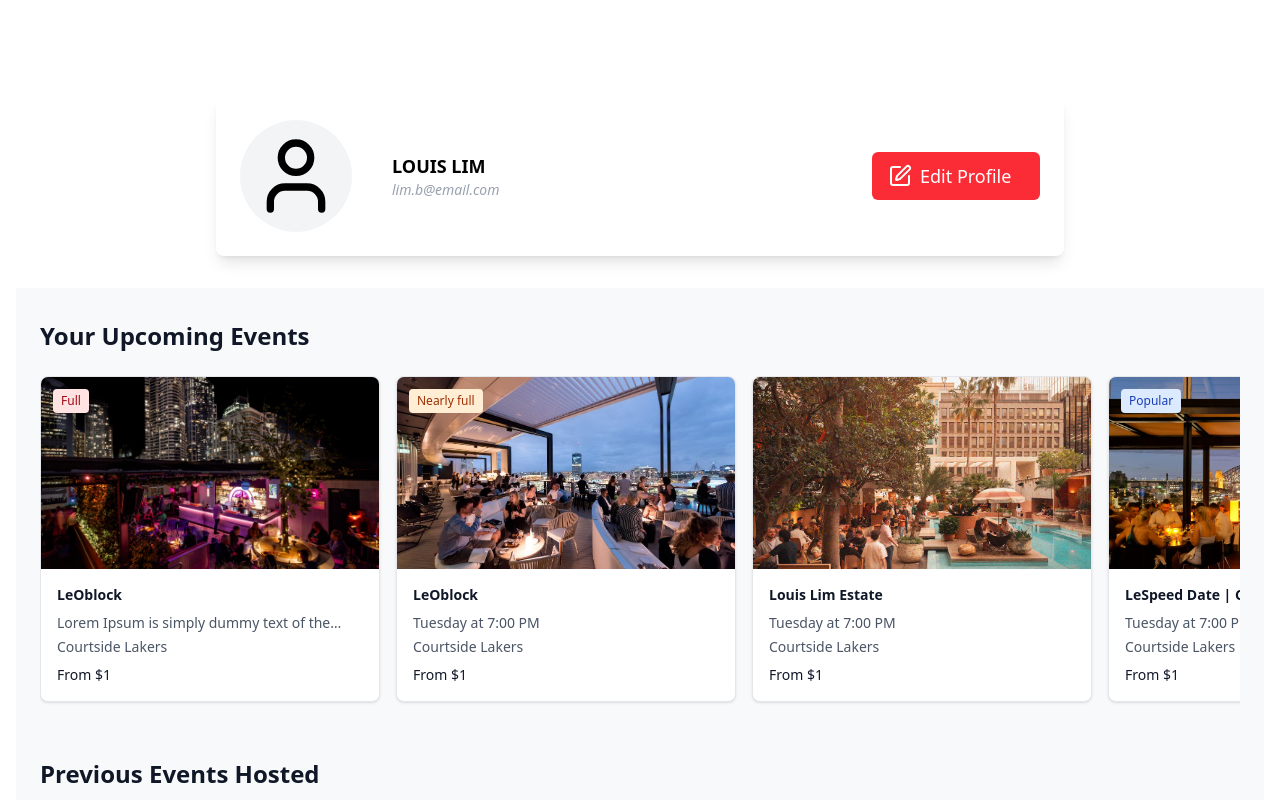
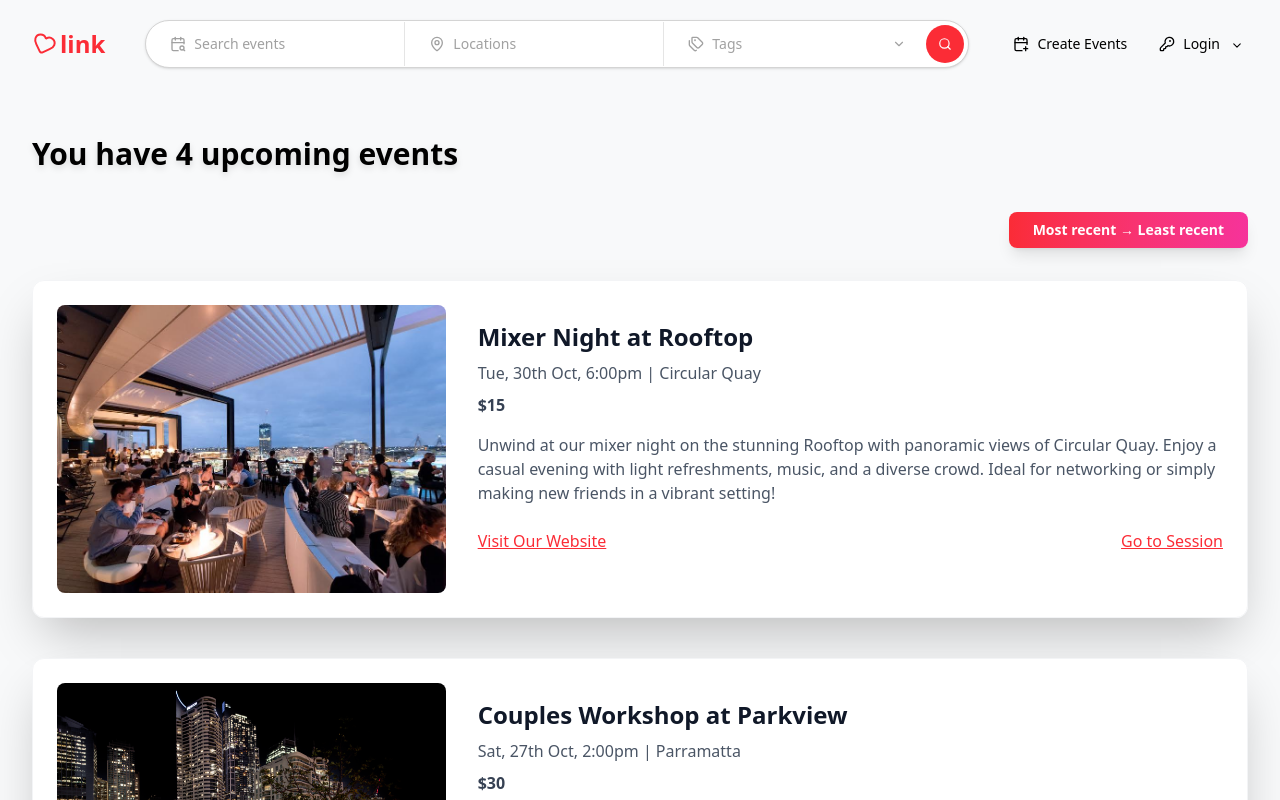
Before and after one commit to devsoc-unsw/trainee-minions-25t2, a React (Vite) app in the folder frontend/: page /user-dashboard in a window 1280 px wide. Shown: the top 800 px of the page. Built offline with nearby package versions, Linux system fonts and the light colour scheme.

Commit message:
created event placeholders for the user dashboard including a most recent to least recent button within user-dashboard.tsx

```diff
--- a/frontend/src/Pages/user-dashboard.tsx
+++ b/frontend/src/Pages/user-dashboard.tsx
@@ -1,45 +1,139 @@
-import { User, Edit } from "lucide-react";
-import UserEventsGrid from "../components/UserEventsGrid";
+import { useState } from "react";
+import Navbar from "../components/Navbar";
+import image1Svg from "../assets/restaurant_1.jpg";
+import image2Svg from "../assets/restaurant_2.jpg";
+import image3Svg from "../assets/rooftop_bar1.jpg";
+import image4Svg from "../assets/rooftop_bar2.jpg";
+import Background from "../components/Background";
 
-export default function UserDashboard() {
+export default function UserEventsGrid() {
+  const [isMostRecent, setIsMostRecent] = useState(true);
+
+  const events = [
+    {
+      title: "Singles night at Tavern",
+      date: "Mon, 22nd Oct, 6:30pm",
+      location: "Barangaroo",
+      price: "20",
+      description: "Join us for an exciting singles night at Tavern, where you can meet new people in a relaxed atmosphere. Enjoy live music, delicious cocktails, and a chance to mingle with other singles looking for connection. Perfect for those seeking fun and romance!",
+      background: image1Svg
+    },
+    {
+      title: "Speed Dating at The Lounge",
+      date: "Wed, 24th Oct, 7:00pm",
+      location: "Sydney CBD",
+      price: "25",
+      description: "Experience fast-paced romance at our speed dating event at The Lounge. Meet up to 15 potential matches in one evening, with each date lasting 5 minutes. Includes a welcome drink and expert tips to make the most of your night!",
+      background: image2Svg
+    },
+    {
+      title: "Couples Workshop at Parkview",
+      date: "Sat, 27th Oct, 2:00pm",
+      location: "Parramatta",
+      price: "30",
+      description: "Strengthen your relationship with our couples workshop at Parkview. Led by a certified therapist, this session focuses on communication skills, trust-building exercises, and fun activities to deepen your bond. Suitable for all relationship stages!",
+      background: image3Svg
+    },
+    {
+      title: "Mixer Night at Rooftop",
+      date: "Tue, 30th Oct, 6:00pm",
+      location: "Circular Quay",
+      price: "15",
+      description: "Unwind at our mixer night on the stunning Rooftop with panoramic views of Circular Quay. Enjoy a casual evening with light refreshments, music, and a diverse crowd. Ideal for networking or simply making new friends in a vibrant setting!",
+      background: image4Svg
+    }
+  ];
+
+  // Function to parse the date string into a Date object
+  const parseEventDate = (dateString) => {
+    // Split the date string into parts
+    const parts = dateString.split(',');
+    const dayPart = parts[1].trim(); // "22nd Oct"
+    const timePart = parts[2].trim(); // "6:30pm"
+
+    // Extract day, month, and time
+    const dayMatch = dayPart.match(/(\d+)(?:st|nd|rd|th)/);
+    const monthMatch = dayPart.match(/(Jan|Feb|Mar|Apr|May|Jun|Jul|Aug|Sep|Oct|Nov|Dec)/);
+    const timeMatch = timePart.match(/(\d+):(\d+)(am|pm)/);
+
+    if (!dayMatch || !monthMatch || !timeMatch) {
+      return new Date(0);
+    }
+
+    const day = parseInt(dayMatch[1]);
+    const month = monthMatch[1];
+    let hours = parseInt(timeMatch[1]);
+    const minutes = parseInt(timeMatch[2]);
+    const period = timeMatch[3];
+
+    // Convert to 24-hour format
+    if (period === 'pm' && hours !== 12) {
+      hours += 12;
+    } else if (period === 'am' && hours === 12) {
+      hours = 0;
+    }
+
+    // Create a proper date string for parsing
+    const currentYear = new Date().getFullYear();
+    const monthNames = ['Jan', 'Feb', 'Mar', 'Apr', 'May', 'Jun', 'Jul', 'Aug', 'Sep', 'Oct', 'Nov', 'Dec'];
+    const monthIndex = monthNames.indexOf(month);
+
+    return new Date(currentYear, monthIndex, day, hours, minutes);
+  };
+
+  const sortedEvents = [...events].sort((a, b) => {
+    const dateA = parseEventDate(a.date);
+    const dateB = parseEventDate(b.date);
+    return isMostRecent ? dateB - dateA : dateA - dateB;
+  });
+
+  const toggleSort = () => {
+    setIsMostRecent(!isMostRecent);
+  };
+
   return (
-    <div className="flex min-h-screen w-full flex-col bg-cover bg-center">
-      {/* Profile Header */}
-      <div className="flex w-full justify-center">
-        <div className="w-full max-w-4xl px-6">
-          <div className="mt-24 mb-8">
-            <div className="flex items-center justify-between rounded-lg bg-white p-6 shadow-lg">
-              {/* Left side - Profile info */}
-              <div className="flex items-center space-x-4">
-                {/* Icon Placeholder */}
-                <div className="rounded-full bg-gray-100 p-3">
-                  <User className="h-22 w-22" />
-                </div>
-                {/* Profile Placeholder */}
-                <div className="ml-6">
-                  <div className="text-lg font-bold text-black uppercase">
-                    LOUIS LIM
-                  </div>
-                  <div className="text-sm text-black text-gray-400 lowercase italic">
-                    lim.b@email.com
-                  </div>
+    <div className="w-full min-h-screen relative">
+      <Background />
+      <Navbar />
+      <div className="max-w-7xl mx-auto px-8 py-12 text-gray-800">
+        <div className="mb-10 text-3xl font-extrabold text-black drop-shadow-md">
+          You have {events.length} upcoming events
+        </div>
+        <div className="flex justify-end mb-8">
+          <button
+            className="rounded-lg bg-gradient-to-r from-red-500 to-pink-500 px-6 py-2 text-white text-sm font-semibold hover:from-red-600 hover:to-pink-600 transition-all duration-300 shadow-lg hover:shadow-xl"
+            onClick={toggleSort}
+          >
+            {isMostRecent ? "Most recent → Least recent" : "Least recent → Most recent"}
+          </button>
+        </div>
+        <div className="grid grid-cols-1 gap-10">
+          {sortedEvents.map((event, index) => (
+            <div
+              key={index}
+              className="flex items-start p-6 bg-white/90 rounded-xl shadow-2xl hover:shadow-3xl transition-all duration-300 border border-gray-100 overflow-hidden"
+            >
+              <div
+                className="w-1/3 h-72 bg-cover bg-center rounded-lg"
+                style={{ backgroundImage: `url(${event.background})` }}
+              >
+                <div className="w-full h-full bg-black/30 flex items-center justify-center text-white text-xl font-bold opacity-0 hover:opacity-100 transition-opacity duration-300">
+                  {event.title}
                 </div>
               </div>
-
-              {/* Right side - Edit button */}
-              <button className="font-large h-12 w-42 cursor-pointer rounded-md bg-gray-100 bg-red-500 px-4 py-2 text-sm text-gray-700 text-white transition-colors hover:bg-red-300">
-                <div className="flex items-center space-x-2">
-                  <Edit className="h-6 w-6" />
-                  <span className="text-lg">Edit Profile</span>
+              <div className="ml-8 flex-1 pt-4">
+                <h3 className="text-2xl font-bold text-gray-900 mb-2">{event.title}</h3>
+                <p className="text-md text-gray-600 mb-2">{event.date} | {event.location}</p>
+                <p className="text-md text-gray-700 mb-4 font-semibold">${event.price}</p>
+                <p className="text-md text-gray-600 line-clamp-4 mb-6">{event.description}</p>
+                <div className="flex justify-between text-md text-red-500 font-medium">
+                  <a href="https://www.247freepoker.com/" className="underline hover:text-red-700 transition-colors" target="_blank">Visit Our Website</a>
+                  <a href="https://www.247freepoker.com/" className="underline hover:text-red-700 transition-colors" target="_blank">Go to Session</a>
                 </div>
-              </button>
+              </div>
             </div>
-          </div>
+          ))}
         </div>
-      </div>
-      {/* Hosts' Events Grid */}
-      <div className="mb-8 w-full px-4">
-        <UserEventsGrid></UserEventsGrid>
       </div>
     </div>
   );
```
